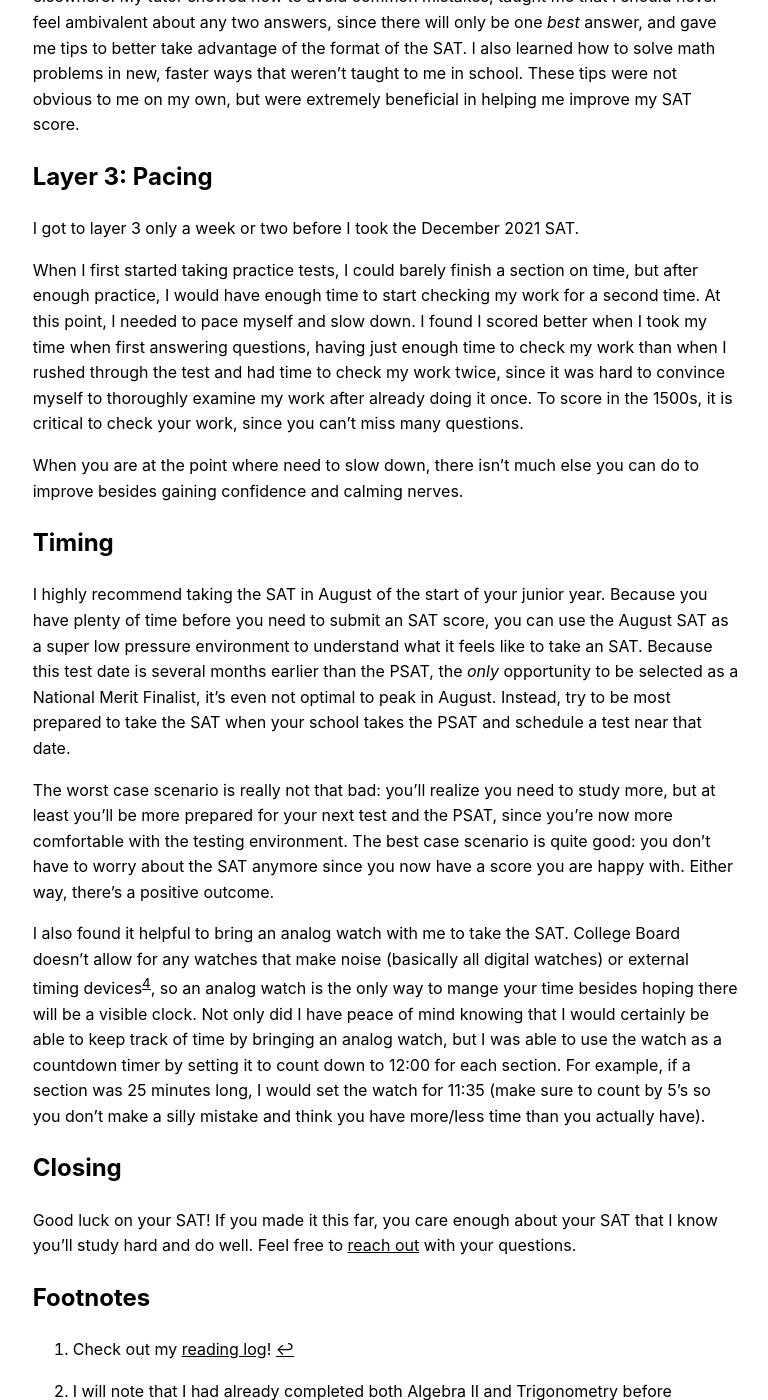
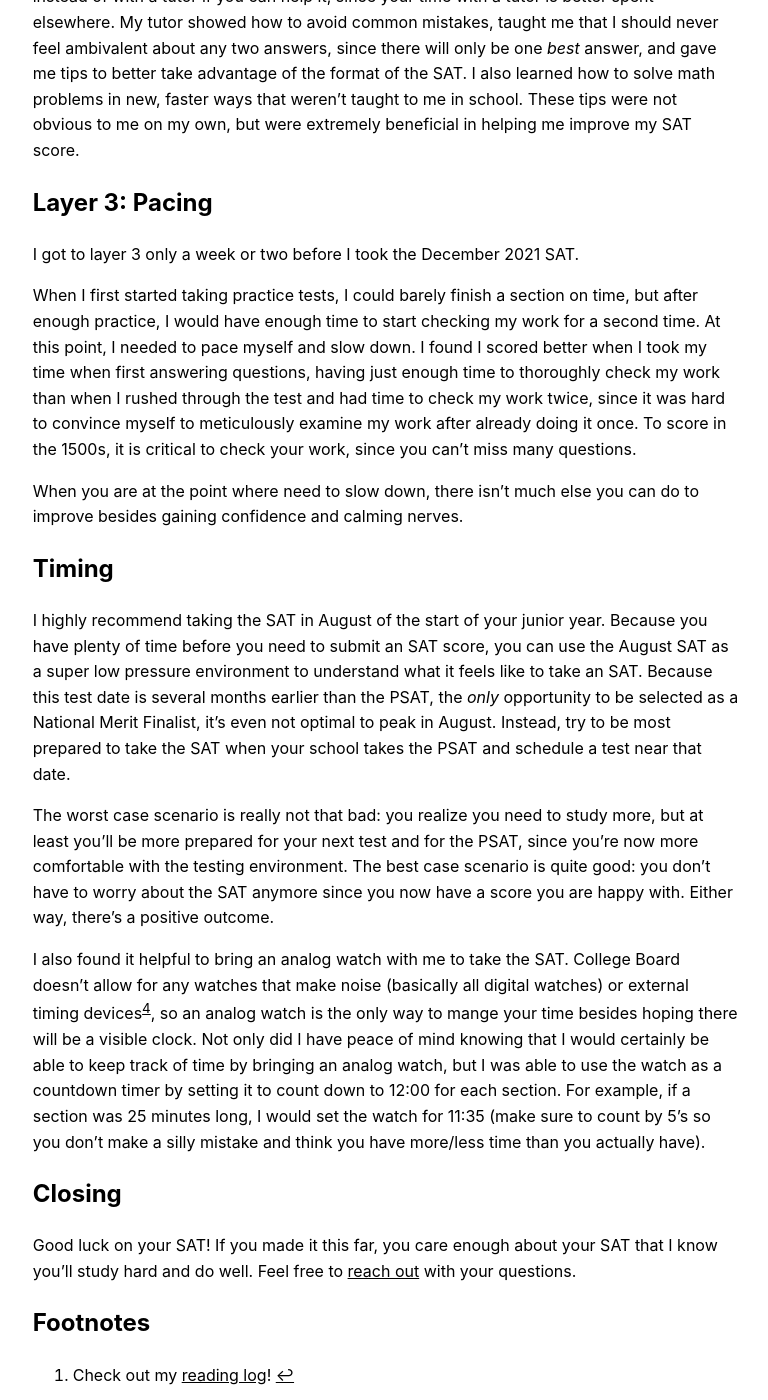
Before and after one commit to JonathanBuchh/buchh.org, a Jekyll site: the page built from _posts/2022-01-05-sat.md, in a window 1280 px wide and 1400 px high, scrolled down 2166 px. Shown: the whole window, without its empty margins (254-1022 px from the left). Built offline with Jekyll 4.4.1, drawn with Linux system fonts in a browser that asks for light colours; some of the changed text lies outside the part shown.

Commit message:
Edits after reading on my phone
Reading on a different device is great for catching mistakes/typos!

```diff
--- a/_posts/2022-01-05-sat.md
+++ b/_posts/2022-01-05-sat.md
@@ -39,7 +39,7 @@ I found meeting with a tutor to be beneficial during layer 2. I met with my tuto
 
 I got to layer 3 only a week or two before I took the December 2021 SAT.
 
-When I first started taking practice tests, I could barely finish a section on time, but after enough practice, I would have enough time to start checking my work for a second time. At this point, I needed to pace myself and slow down. I found I scored better when I took my time when first answering questions, having just enough time to check my work than when I rushed through the test and had time to check my work twice, since it was hard to convince myself to thoroughly examine my work after already doing it once. To score in the 1500s, it is critical to check your work, since you can't miss many questions.
+When I first started taking practice tests, I could barely finish a section on time, but after enough practice, I would have enough time to start checking my work for a second time. At this point, I needed to pace myself and slow down. I found I scored better when I took my time when first answering questions, having just enough time to thoroughly check my work than when I rushed through the test and had time to check my work twice, since it was hard to convince myself to meticulously examine my work after already doing it once. To score in the 1500s, it is critical to check your work, since you can't miss many questions.
 
 When you are at the point where need to slow down, there isn't much else you can do to improve besides gaining confidence and calming nerves.
 
@@ -47,7 +47,7 @@ When you are at the point where need to slow down, there isn't much else you can
 
 I highly recommend taking the SAT in August of the start of your junior year. Because you have plenty of time before you need to submit an SAT score, you can use the August SAT as a super low pressure environment to understand what it feels like to take an SAT. Because this test date is several months earlier than the PSAT, the _only_ opportunity to be selected as a National Merit Finalist, it's even not optimal to peak in August. Instead, try to be most prepared to take the SAT when your school takes the PSAT and schedule a test near that date.
 
-The worst case scenario is really not that bad: you'll realize you need to study more, but at least you'll be more prepared for your next test and the PSAT, since you're now more comfortable with the testing environment. The best case scenario is quite good: you don't have to worry about the SAT anymore since you now have a score you are happy with. Either way, there's a positive outcome.
+The worst case scenario is really not that bad: you realize you need to study more, but at least you'll be more prepared for your next test and for the PSAT, since you're now more comfortable with the testing environment. The best case scenario is quite good: you don't have to worry about the SAT anymore since you now have a score you are happy with. Either way, there's a positive outcome.
 
 I also found it helpful to bring an analog watch with me to take the SAT. College Board doesn't allow for any watches that make noise (basically all digital watches) or external timing devices[^4], so an analog watch is the only way to mange your time besides hoping there will be a visible clock. Not only did I have peace of mind knowing that I would certainly be able to keep track of time by bringing an analog watch, but I was able to use the watch as a countdown timer by setting it to count down to 12:00 for each section. For example, if a section was 25 minutes long, I would set the watch for 11:35 (make sure to count by 5's so you don't make a silly mistake and think you have more/less time than you actually have).
 
```
Also changed, not shown: other parts of _posts/2022-01-05-sat.md (+1 -1 lines).
